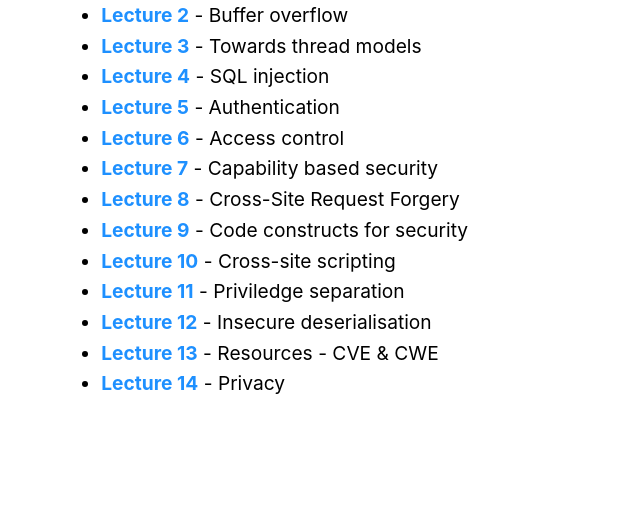
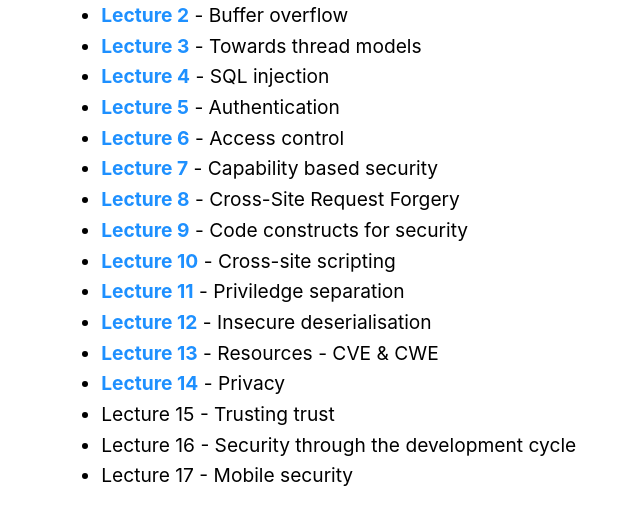
Before and after one commit to tordjoha/tordjoha.github.io, a plain HTML site: page INF226.html in a window 1280 px wide. Shown: the part 143-668 px from the top of the page, without its empty margins (14-654 px from the left). Drawn offline with Linux system fonts and the light colour scheme.

Commit message:
added notes

```diff
--- a/INF226.html
+++ b/INF226.html
@@ -53,6 +53,15 @@
 <li>
 <a href="Lecture 14.html">Lecture 14</a> - Privacy
 
+<li>
+Lecture 15 - Trusting trust
+
+<li>
+Lecture 16 - Security through the development cycle
+
+<li>
+Lecture 17 - Mobile security
+
 </ul>
 
 </body>
```
